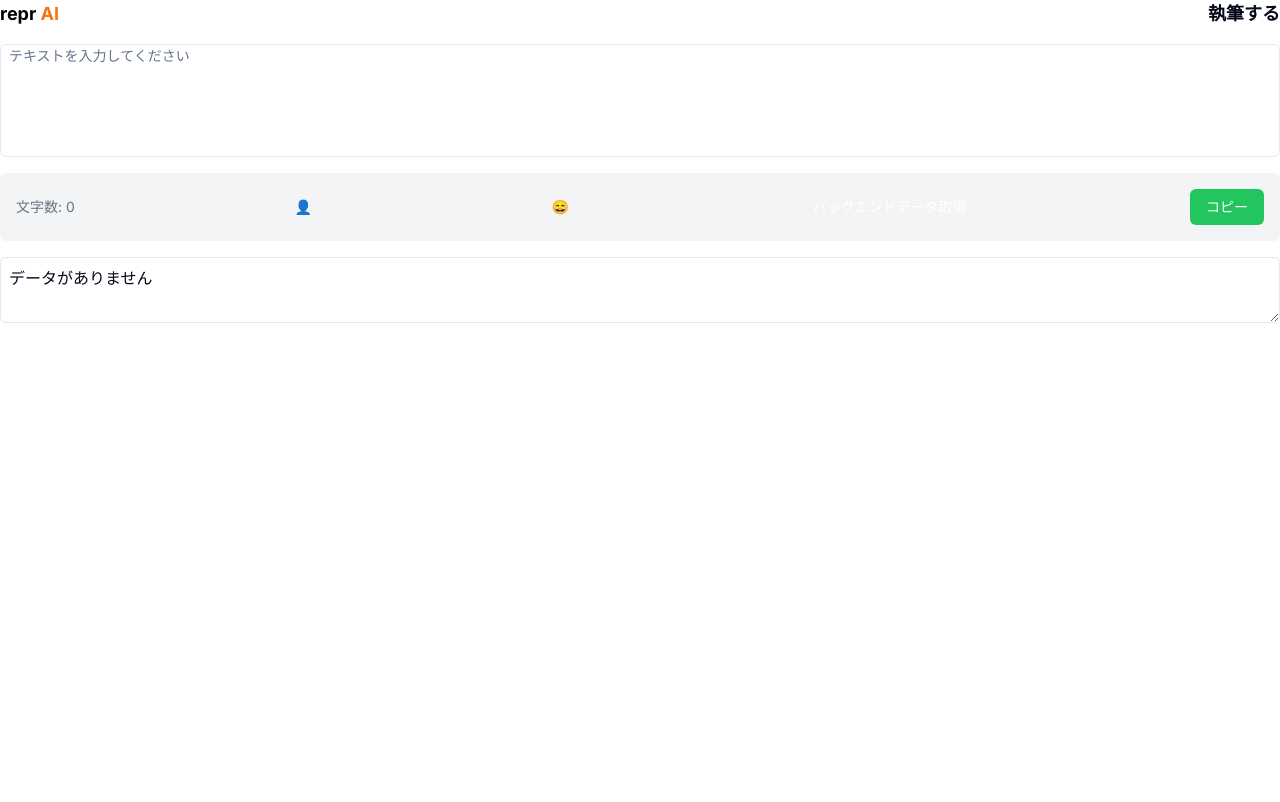
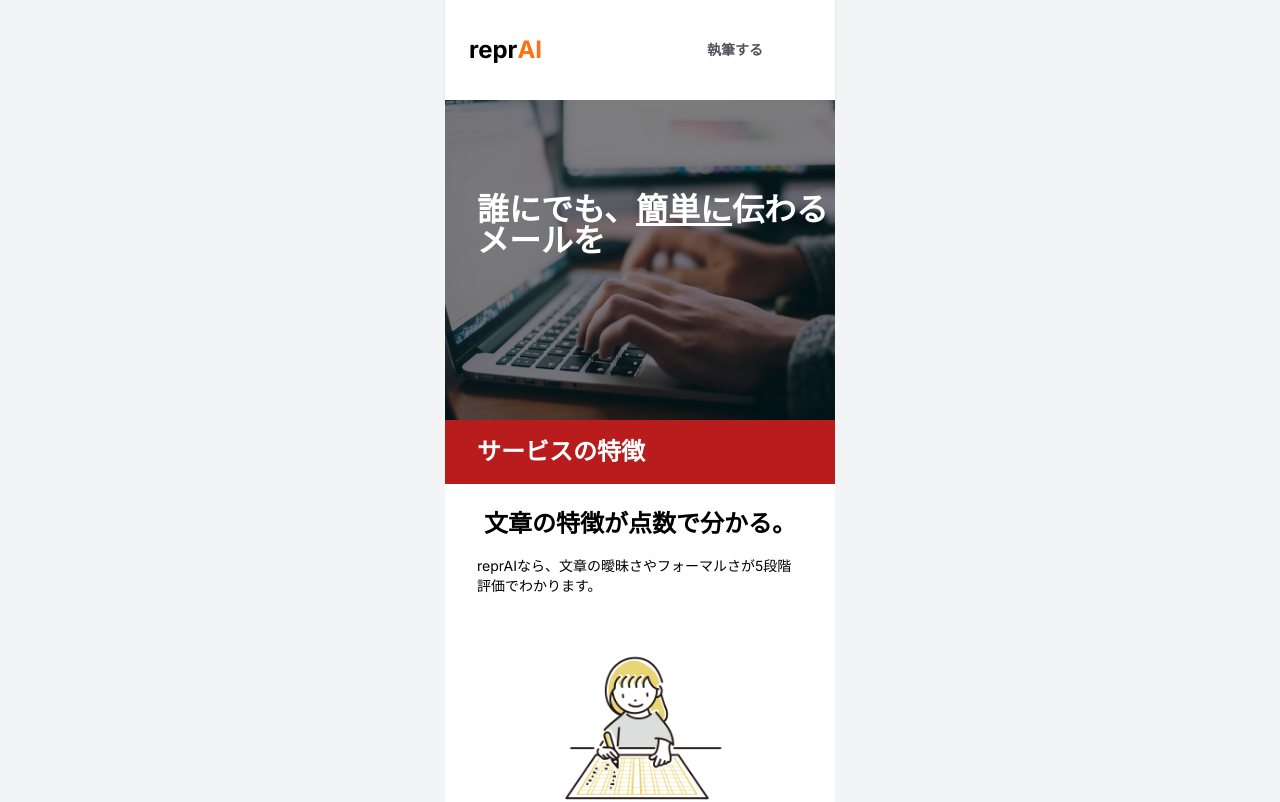
Before and after one commit to i20tominaga/ReplAI, a Next.js app: page / in a window 1280 px wide. Shown: the top 802 px of the page. Built offline with nearby package versions, Linux system fonts and the light colour scheme; what @udecode/cn would draw is missing.

Commit message:
デザインの修正

```diff
--- a/package.json
+++ b/package.json
@@ -27,7 +27,7 @@
     "@radix-ui/react-tooltip": "^1.1.2",
     "@types/next-auth": "^3.15.0",
     "@udecode/cn": "^33.0.0",
-    "@udecode/plate": "^33.0.3",
+    "@udecode/plate": "^36.3.0",
     "@udecode/plate-alignment": "^33.0.0",
     "@udecode/plate-autoformat": "^33.0.0",
     "@udecode/plate-basic-marks": "^33.0.0",
@@ -55,7 +55,7 @@
     "@udecode/plate-line-height": "^33.0.0",
     "@udecode/plate-link": "^33.0.2",
     "@udecode/plate-list": "^33.0.2",
-    "@udecode/plate-media": "^33.0.2",
+    "@udecode/plate-media": "^36.2.2",
     "@udecode/plate-mention": "^33.0.0",
     "@udecode/plate-node-id": "^33.0.0",
     "@udecode/plate-paragraph": "^33.0.0",
@@ -64,7 +64,7 @@
     "@udecode/plate-select": "^33.0.0",
     "@udecode/plate-selection": "^33.0.0",
     "@udecode/plate-serializer-csv": "^33.0.2",
-    "@udecode/plate-serializer-docx": "^33.0.2",
+    "@udecode/plate-serializer-docx": "^36.2.2",
     "@udecode/plate-serializer-md": "^33.0.0",
     "@udecode/plate-tabbable": "^33.0.0",
     "@udecode/plate-table": "^33.0.2",
--- a/src/app/page.js
+++ /dev/null
@@ -1,127 +0,0 @@
-"use strict";
-'use client'; // このディレクティブを追加
-var __createBinding = (this && this.__createBinding) || (Object.create ? (function(o, m, k, k2) {
-    if (k2 === undefined) k2 = k;
-    var desc = Object.getOwnPropertyDescriptor(m, k);
-    if (!desc || ("get" in desc ? !m.__esModule : desc.writable || desc.configurable)) {
-      desc = { enumerable: true, get: function() { return m[k]; } };
-    }
-    Object.defineProperty(o, k2, desc);
-}) : (function(o, m, k, k2) {
-    if (k2 === undefined) k2 = k;
-    o[k2] = m[k];
-}));
-var __setModuleDefault = (this && this.__setModuleDefault) || (Object.create ? (function(o, v) {
-    Object.defineProperty(o, "default", { enumerable: true, value: v });
-}) : function(o, v) {
-    o["default"] = v;
-});
-var __importStar = (this && this.__importStar) || function (mod) {
-    if (mod && mod.__esModule) return mod;
-    var result = {};
-    if (mod != null) for (var k in mod) if (k !== "default" && Object.prototype.hasOwnProperty.call(mod, k)) __createBinding(result, mod, k);
-    __setModuleDefault(result, mod);
-    return result;
-};
-var __awaiter = (this && this.__awaiter) || function (thisArg, _arguments, P, generator) {
-    function adopt(value) { return value instanceof P ? value : new P(function (resolve) { resolve(value); }); }
-    return new (P || (P = Promise))(function (resolve, reject) {
-        function fulfilled(value) { try { step(generator.next(value)); } catch (e) { reject(e); } }
-        function rejected(value) { try { step(generator["throw"](value)); } catch (e) { reject(e); } }
-        function step(result) { result.done ? resolve(result.value) : adopt(result.value).then(fulfilled, rejected); }
-        step((generator = generator.apply(thisArg, _arguments || [])).next());
-    });
-};
-var __importDefault = (this && this.__importDefault) || function (mod) {
-    return (mod && mod.__esModule) ? mod : { "default": mod };
-};
-Object.defineProperty(exports, "__esModule", { value: true });
-const React = __importStar(require("react"));
-const input_1 = require("@/components/ui/input");
-const axios_1 = __importDefault(require("axios")); // axiosをインポート
-function Home() {
-    const [progress, setProgress] = React.useState(13); // プログレスバーの初期値を設定します
-    const [text, setText] = React.useState(""); // テキスト入力欄の値を管理します
-    const [corrections, setCorrections] = React.useState([]); // 添削結果の配列を管理します
-    const [backendData, setBackendData] = React.useState(null); // バックエンドから取得したデータを管理します
-    // プログレスバーの進捗を更新する副作用を設定します
-    React.useEffect(() => {
-        if (backendData) {
-            const dataToShow = typeof backendData === "object" ? JSON.stringify(backendData) : backendData;
-            setTextAreaValue(dataToShow);
-        }
-        else {
-            setTextAreaValue("データがありません");
-        }
-    }, [backendData]);
-    // テキスト入力欄の値が変更されたときに呼ばれるハンドラーを定義します
-    const handleInputChange = (event) => {
-        setText(event.target.value);
-    };
-    // バックエンドのAPIにGETリクエストを送信してデータを取得する関数を定義します
-    const getData = () => __awaiter(this, void 0, void 0, function* () {
-        try {
-            const response = yield axios_1.default.get("https://reprai-o3mmnjeefa-an.a.run.app/?text=今日は何をしましたか");
-            setBackendData(response.data); // バックエンドから取得したデータをセットします
-        }
-        catch (error) {
-            console.error(error);
-        }
-    });
-    // バックエンドのデータをクリップボードにコピーする関数を定義します
-    const copyBackendData = () => {
-        if (backendData) {
-            const dataToCopy = typeof backendData === "object" ? JSON.stringify(backendData) : backendData;
-            navigator.clipboard.writeText(dataToCopy);
-        }
-    };
-    // テキストエリアの値を設定する関数を定義します
-    const setTextAreaValue = (value) => {
-        const textArea = document.getElementById("outputTextArea");
-        if (textArea) {
-            textArea.value = value;
-        }
-    };
-    return (<>
-      {/* ヘッダー部分を定義します */}
-      <div className="flex items-center justify-between w-full mb-4">
-        <p className="text-lg font-bold text-black">repr <span className="text-orange-500">AI</span></p> {/* AI の部分をオレンジ色にします */}
-        <p className="text-lg font-bold text-right">執筆する</p>
-      </div>
-
-      {/* メインコンテンツ部分を定義します */}
-      <main className="flex min-h-screen flex-col items-center justify-between p-24">
-        <div className="flex flex-col items-center justify-center w-full">
-          {/* テキスト入力欄を定義します */}
-          <input_1.Input value={text} onChange={handleInputChange} className="w-full h-32 p-2 mb-4 border border-gray-300 rounded-md" // 幅を同じにするために mb-4 を追加
-     style={{ paddingTop: "1px", paddingBottom: "90px" }} // プレースホルダーの位置を調整するスタイルを追加
-     placeholder="テキストを入力してください"/>
-
-          {/* テキストの文字数とコピーボタンを定義します */}
-          <div className="flex items-center justify-between w-full bg-gray-100 rounded-md p-4 mb-4 text-sm text-gray-500">
-            <p className="text-sm text-gray-500">文字数: {text.length}</p>
-            {/* 人の絵文字を表示するボタン */}
-            <button className="flex items-center text-white rounded-full px-3 py-1 mr-2 bg-transparent">
-              <span role="img" aria-label="personal">👤</span>
-            </button>
-            {/* ニコちゃん絵文字を表示するボタン */}
-            <button className="flex items-center text-white rounded-full px-3 py-1 mr-2 bg-transparent">
-              <span role="img" aria-label="Niko-chan">😄</span>
-            </button>
-            {/* バックエンドのデータを取得するボタン */}
-            <button onClick={getData} className="px-4 py-2 bg-blue-500 text-white rounded-md flex items-center">
-              バックエンドデータ取得
-            </button>
-            {/* バックエンドのデータをコピーするボタン */}
-            <button onClick={copyBackendData} className="px-4 py-2 bg-green-500 text-white rounded-md flex items-center">
-              コピー
-            </button>
-          </div>
-
-          {/* 添削結果を表示するテキストエリアを定義します */}
-          <textarea id="outputTextArea" placeholder="バックエンドから取得したデータがここに表示されます" className="w-full h-32 p-2 border border-gray-300 rounded-md" readOnly/>
-        </div>
-      </main>
-    </>);
-}
-exports.default = Home;
--- a/src/app/page.tsx
+++ b/src/app/page.tsx
@@ -13,12 +13,22 @@ export default function Page() {
         <div className="min-h-screen flex justify-center items-center bg-gray-100">
             <div className="w-full max-w-[390px] h-auto bg-white flex-col justify-start items-start inline-flex">
                 <div className="w-full bg-white shadow flex justify-between items-center px-4 py-2 sm:px-6 sm:py-4">
-                    <div className="flex items-center">
+                    <a
+                        href="https://cat-form-2c7.notion.site/a480ee4fb4364e2ba377cb282b1a5732"
+                        target="_blank"
+                        rel="noopener noreferrer"
+                        className="flex items-center"
+                    >
                         <div className="text-black text-lg sm:text-2xl font-bold font-['Inter']">repr</div>
-                        <div className="text-red-500 text-lg sm:text-2xl font-bold font-['Inter']">AI</div>
-                    </div>
+                        <div className="text-orange-500 text-lg sm:text-2xl font-bold font-['Inter']">AI</div>
+                    </a>
                     <div className="w-auto p-2 sm:p-4 flex justify-center items-center gap-2.5 mr-2 sm:mr-4">
-                        <div className="text-zinc-600 text-xs sm:text-sm font-bold font-['Inter']">執筆する</div>
+                        <button
+                            className="text-zinc-600 text-xs sm:text-sm font-bold font-['Inter'] bg-white hover:bg-gray-300 px-4 py-2 rounded"
+                            onClick={handleClick}
+                        >
+                            執筆する
+                        </button>
                     </div>
                 </div>
                 <div className="w-full h-[auto] relative">
--- a/src/app/replai/page.tsx
+++ b/src/app/replai/page.tsx
@@ -9,6 +9,7 @@ import { Textarea } from "@/components/ui/textarea";
 import { ToastContainer, toast } from 'react-toastify';
 import { Tooltip, TooltipContent, TooltipTrigger } from "@/components/ui/tooltip";
 import 'react-toastify/dist/ReactToastify.css';
+import { useRouter } from 'next/navigation';
 
 interface BackendData {
     fixed: string;
@@ -24,11 +25,16 @@ interface BackendData {
 
 const LoadingSpinner = () => <div className="loader">修正中...</div>;
 
+
 export default function Home() {
     const [backendData, setBackendData] = useState<BackendData | null>(null);
     const [text, setText] = useState<string>(""); // 初期値を空文字列に設定
     const [outputText, setOutputText] = useState<string>("修正例はここ");
     const [loading, setLoading] = useState<boolean>(false);
+    const router = useRouter();
+    const handleClick = () => {
+        router.push('/');
+    }
 
     const getData = useCallback(async () => {
         const requestStartTime = Date.now(); // リクエスト開始時間を記録
@@ -136,17 +142,13 @@ export default function Home() {
         <>
             <ToastContainer />
             <div className={`flex items-center justify-between w-full mb-4 px-4 py-2 border-b `}>
-                <p className="text-lg font-bold text-black">
+                <Button
+                    onClick={handleClick}
+                    className="text-lg font-bold text-black"
+                    variant="link"
+                >
                     repr<span className="text-orange-500">AI</span>
-                </p>
-                <a
-                    href="https://cat-form-2c7.notion.site/a480ee4fb4364e2ba377cb282b1a5732/"
-                    target="_blank"
-                    rel="noopener noreferrer"
-                    className="px-4 text-lg text-gray-500"
-                >
-                    説明ページはこちら
-                </a>
+                </Button>
                 <p className="text-lg font-bold text-right">執筆する</p>
             </div>
             <main className="flex min-h-screen flex-col items-center justify-between p-4 sm:p-24">
```
Also changed, not shown: 2 other files (tests, documents, lock files or other folders).
